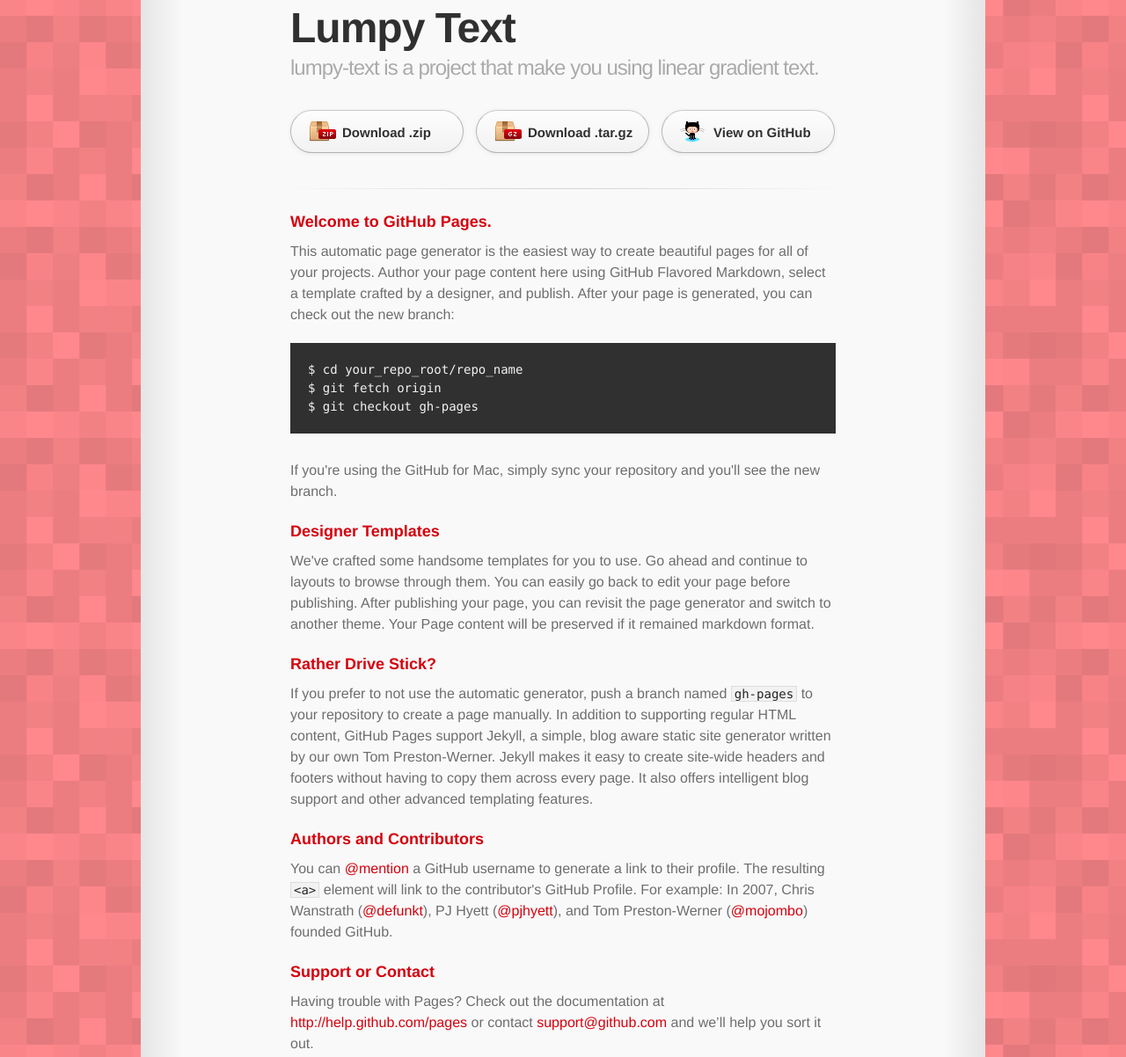
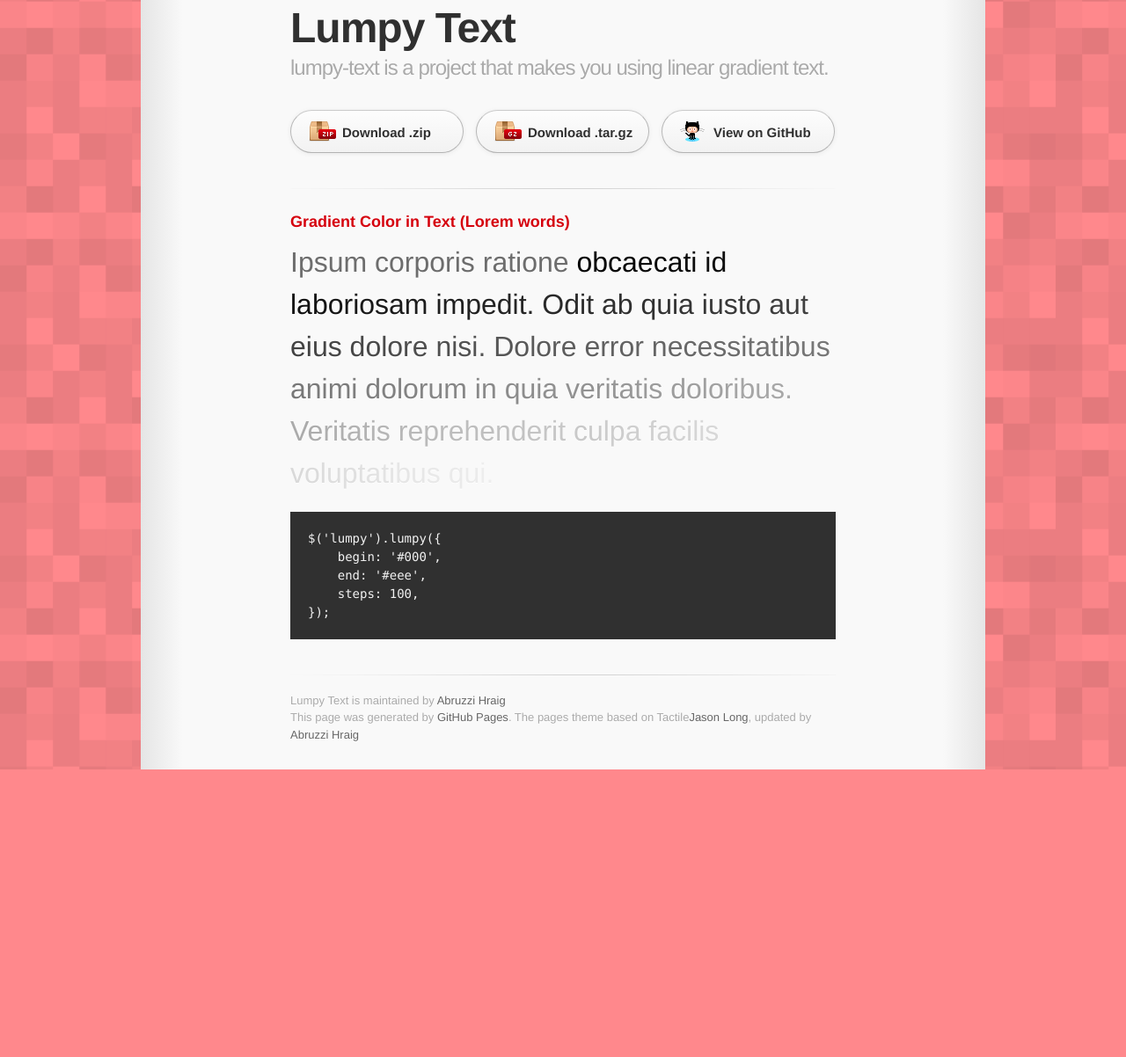
Before and after one commit to InfinityBlue/lumpy-text, a plain HTML site: page index.html in a window 1280 px wide. Shown: the part 32-1234 px from the top of the page at 88% size. After the commit the page ends 907 px from the top, so only its background shows below. Drawn offline with Linux system fonts and the light colour scheme; a web font is replaced by a local one.

Commit message:
update: update content of gh-pages

```diff
--- a/index.html
+++ b/index.html
@@ -20,7 +20,7 @@
 
                 <header>
                 <h1>Lumpy Text</h1>
-          <h2>lumpy-text is a project that make you using linear gradient text.</h2>
+                <h2>lumpy-text is a project that makes you using linear gradient text.</h2>
                 </header>
 
                 <section id="downloads" class="clearfix">
@@ -33,43 +33,27 @@
 
                 <section id="main_content">
                 <h3>
-<a name="welcome-to-github-pages" class="anchor" href="#welcome-to-github-pages"><span class="octicon octicon-link"></span></a>Welcome to GitHub Pages.</h3>
+                    <a name="gradient-color" class="anchor" href="#gradient-color"><span class="octicon octicon-link">Gradient Color in Text (Lorem words)</span></a>
+                </h3>
 
-<p>This automatic page generator is the easiest way to create beautiful pages for all of your projects. Author your page content here using GitHub Flavored Markdown, select a template crafted by a designer, and publish. After your page is generated, you can check out the new branch:</p>
+                <p class="lumpy">Ipsum corporis ratione obcaecati id laboriosam impedit. Odit ab quia iusto aut eius dolore nisi. Dolore error necessitatibus animi dolorum in quia veritatis doloribus. Veritatis reprehenderit culpa facilis voluptatibus qui.</p>
 
-<pre><code>$ cd your_repo_root/repo_name
-$ git fetch origin
-$ git checkout gh-pages
+<pre><code>$('lumpy').lumpy({
+    begin: '#000',
+    end: '#eee',
+    steps: 100,
+});
 </code></pre>
 
-<p>If you're using the GitHub for Mac, simply sync your repository and you'll see the new branch.</p>
-
-<h3>
-<a name="designer-templates" class="anchor" href="#designer-templates"><span class="octicon octicon-link"></span></a>Designer Templates</h3>
-
-<p>We've crafted some handsome templates for you to use. Go ahead and continue to layouts to browse through them. You can easily go back to edit your page before publishing. After publishing your page, you can revisit the page generator and switch to another theme. Your Page content will be preserved if it remained markdown format.</p>
-
-<h3>
-<a name="rather-drive-stick" class="anchor" href="#rather-drive-stick"><span class="octicon octicon-link"></span></a>Rather Drive Stick?</h3>
-
-<p>If you prefer to not use the automatic generator, push a branch named <code>gh-pages</code> to your repository to create a page manually. In addition to supporting regular HTML content, GitHub Pages support Jekyll, a simple, blog aware static site generator written by our own Tom Preston-Werner. Jekyll makes it easy to create site-wide headers and footers without having to copy them across every page. It also offers intelligent blog support and other advanced templating features.</p>
-
-<h3>
-<a name="authors-and-contributors" class="anchor" href="#authors-and-contributors"><span class="octicon octicon-link"></span></a>Authors and Contributors</h3>
-
-<p>You can <a href="https://github.com/blog/821" class="user-mention">@mention</a> a GitHub username to generate a link to their profile. The resulting <code>&lt;a&gt;</code> element will link to the contributor's GitHub Profile. For example: In 2007, Chris Wanstrath (<a href="https://github.com/defunkt" class="user-mention">@defunkt</a>), PJ Hyett (<a href="https://github.com/pjhyett" class="user-mention">@pjhyett</a>), and Tom Preston-Werner (<a href="https://github.com/mojombo" class="user-mention">@mojombo</a>) founded GitHub.</p>
-
-<h3>
-<a name="support-or-contact" class="anchor" href="#support-or-contact"><span class="octicon octicon-link"></span></a>Support or Contact</h3>
-
-<p>Having trouble with Pages? Check out the documentation at <a href="http://help.github.com/pages">http://help.github.com/pages</a> or contact <a href="mailto:support@github.com">support@github.com</a> and we’ll help you sort it out.</p>
                 </section>
 
                 <footer>
-          Lumpy Text is maintained by <a href="https://github.com/abruzzihraig">abruzzihraig</a><br>
-          This page was generated by <a href="http://pages.github.com">GitHub Pages</a>. Tactile theme by <a href="https://twitter.com/jasonlong">Jason Long</a>.
+                    Lumpy Text is maintained by <a href="https://github.com/abruzzihraig">Abruzzi Hraig</a><br>
+                    This page was generated by <a href="http://pages.github.com">GitHub Pages</a>. The pages theme based on Tactile<a href="https://twitter.com/jasonlong">Jason Long</a>, updated by <a href="http://blog.angular.in">Abruzzi Hraig</a>
                 </footer>
-
+                <script type="text/javascript" src="javascripts/jquery-2.1.1.min.js"></script>
+                <script type="text/javascript" src="javascripts/lumpy-text.js"></script>
+                <script type="text/javascript" src="javascripts/main.js"></script>
                 <script type="text/javascript">
                     var gaJsHost = (("https:" == document.location.protocol) ? "https://ssl." : "http://www.");
                     document.write(unescape("%3Cscript src='" + gaJsHost + "google-analytics.com/ga.js' type='text/javascript'%3E%3C/script%3E"));
@@ -80,7 +64,6 @@
                         pageTracker._trackPageview();
                     } catch(err) {}
                 </script>
-
             </div>
         </div>
     </body>
--- a/javascripts/main.js
+++ b/javascripts/main.js
@@ -1 +1,7 @@
-console.log('This would be the main JS file.');
+$(function() {
+    $('.lumpy').lumpy({
+        begin: '#000',
+        end: '#eee',
+        steps: 200
+    });
+});
--- a/stylesheets/custom.css
+++ b/stylesheets/custom.css
@@ -23,3 +23,6 @@
     background: -ms-linear-gradient(left, #e5e5e5, #f9f9f9 5%, #f9f9f9 95%, #e5e5e5);
     background: -o-linear-gradient(left, #e5e5e5, #f9f9f9 5%, #f9f9f9 95%, #e5e5e5);
 }
+.lumpy {
+    font-size: 2em;
+}
```
Lines whose indentation alone changed are shown as unchanged.
